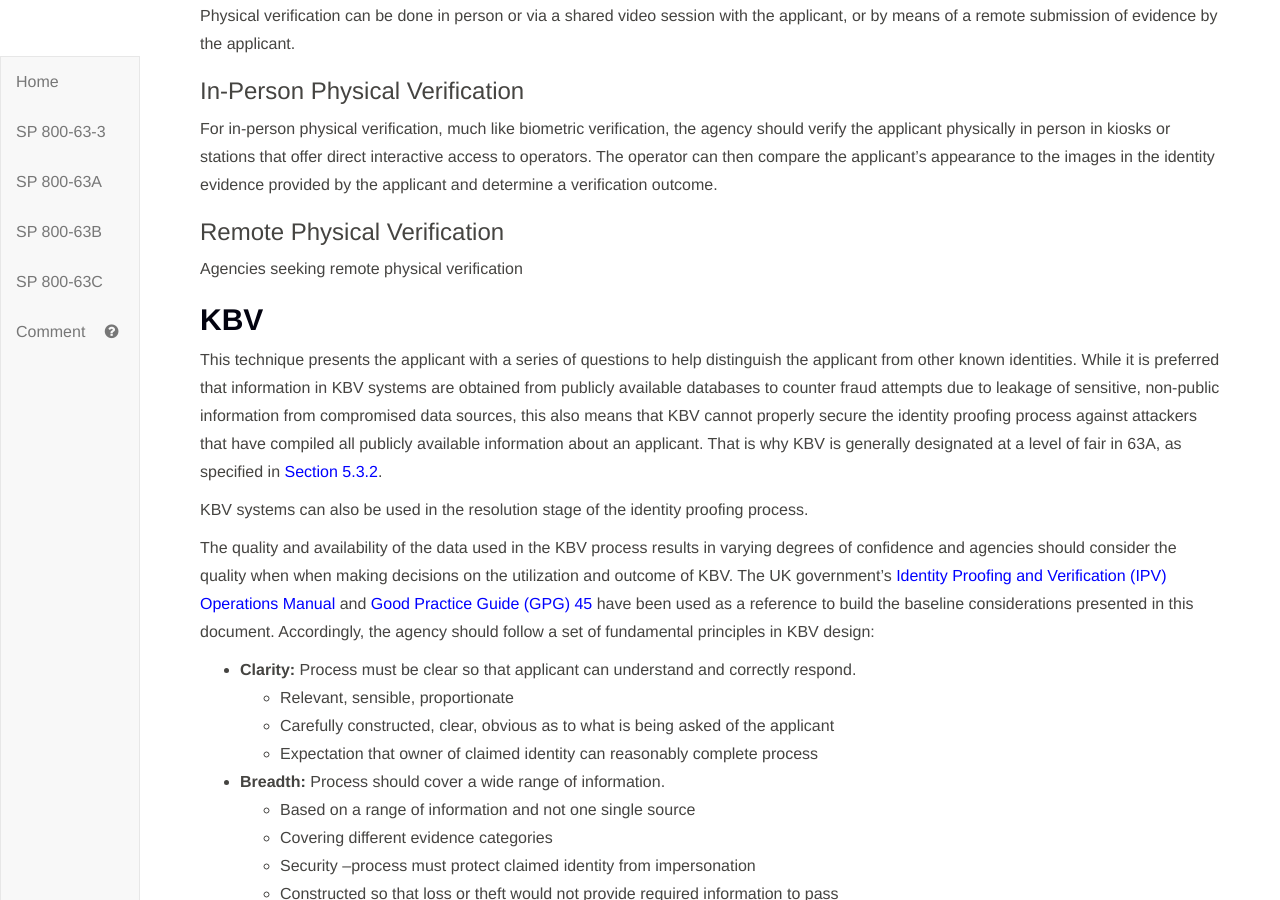
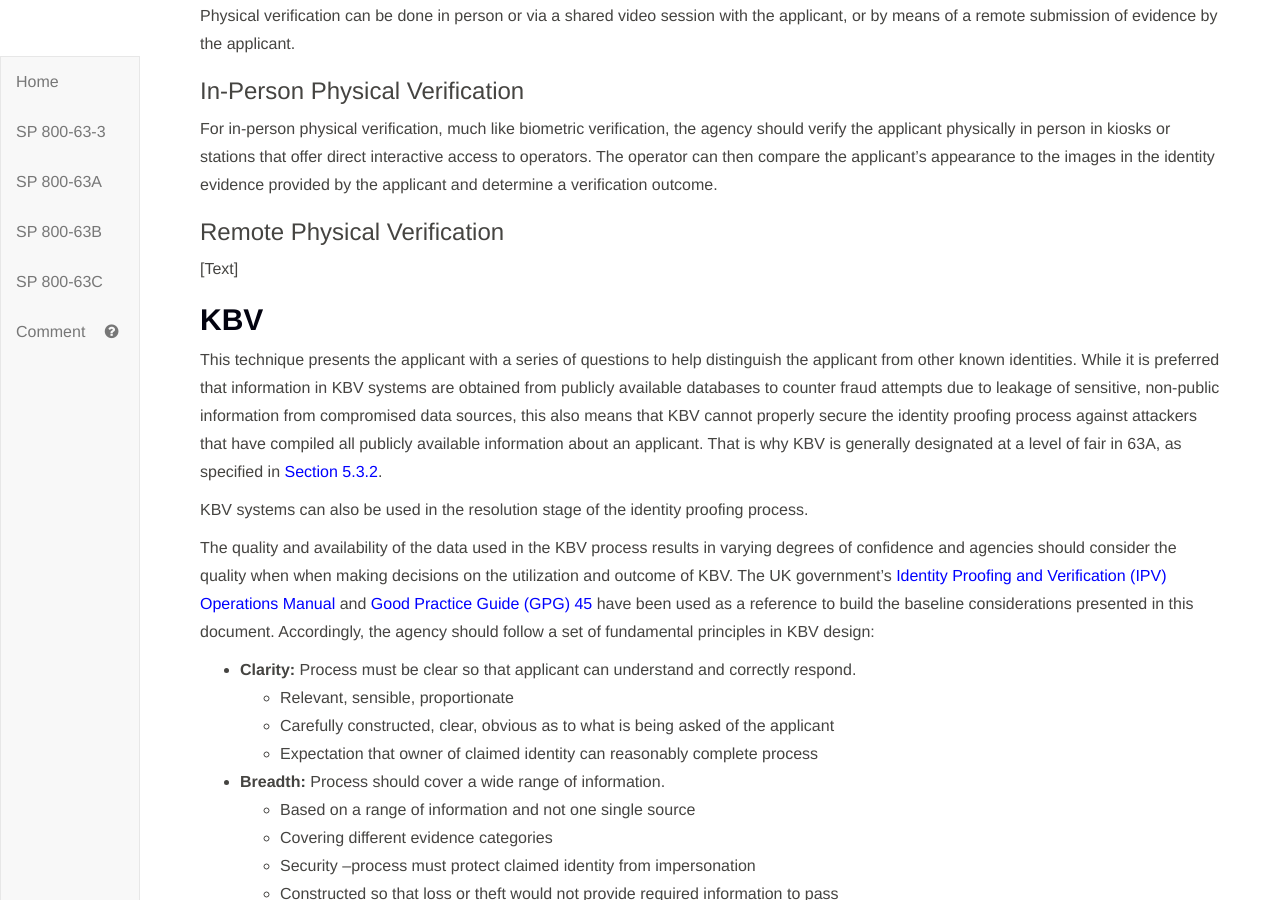
Before and after one commit to tridentity/800-63A-ImplGuide, a Jekyll site: the page built from 6_Verification.md, in a window 1280 px wide and 900 px high, scrolled down 2569 px. Built offline with Jekyll 4.4.1, drawn with Linux system fonts in a browser that asks for light colours; our own code applies the rules of GitHub Pages for plain Markdown files.

Commit message:
Update 6_Verification.md

```diff
--- a/6_Verification.md
+++ b/6_Verification.md
@@ -61,7 +61,7 @@ For in-person physical verification, much like biometric verification, the agenc
 
 ### Remote Physical Verification
 
-Agencies seeking remote physical verification
+[Text]
 
 ## KBV
 
```
